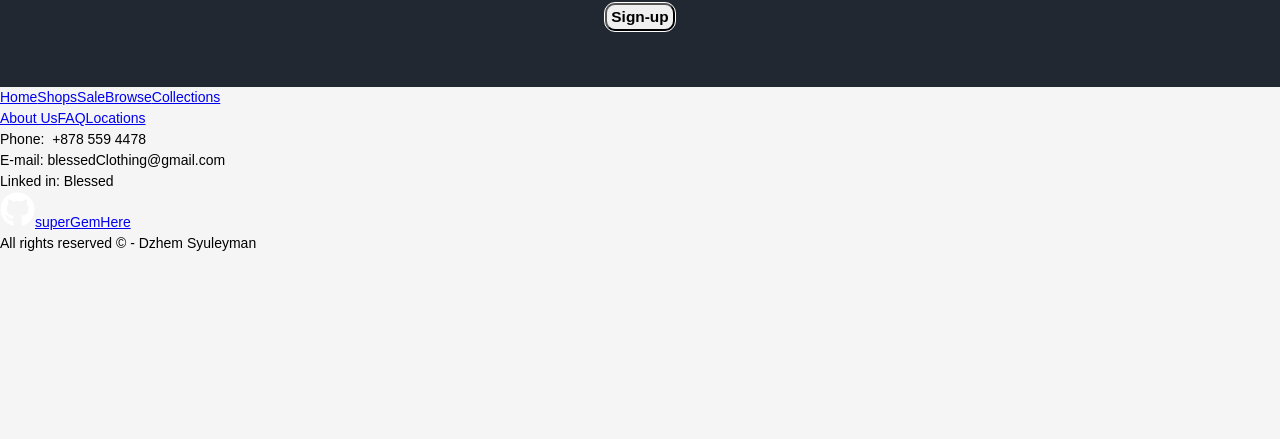
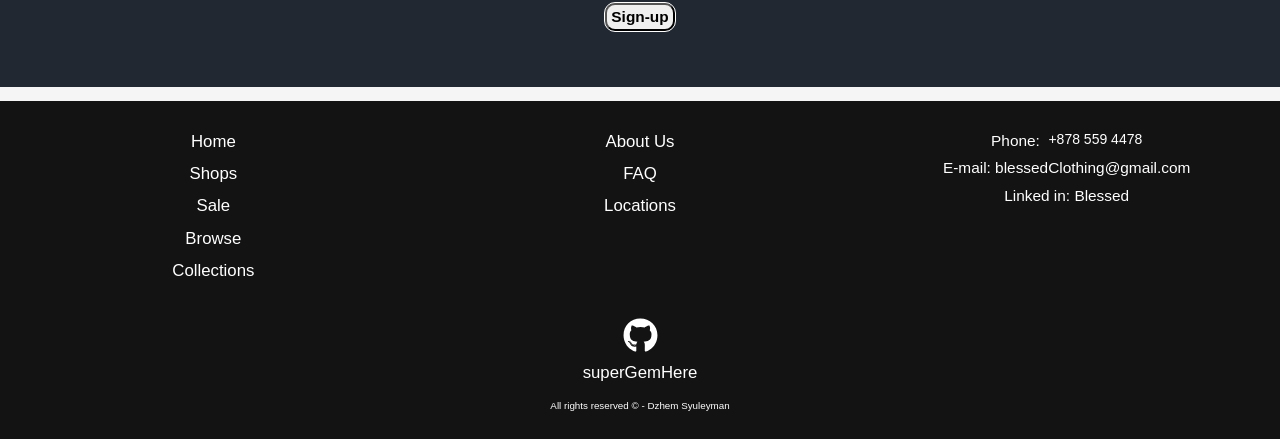
Before and after one commit to superGemHere/blessed-clothing, a React (Vite) app in the folder client/: page / in a window 1280 px wide. Shown: the part 2192-2631 px from the top of the page. Before the commit the page ends 2446 px from the top, so only its background shows below. Built offline with nearby package versions, Linux system fonts and the light colour scheme; a web font is replaced by a local one.

Commit message:
Update footer.module.css

```diff
--- a/client/src/components/outlet/Footer/footer.module.css
+++ b/client/src/components/outlet/Footer/footer.module.css
@@ -0,0 +1,82 @@
+.container{
+    display: flex;
+    width: 100%;
+    height: fit-content;
+    margin-top: 1rem;
+    flex-direction: column;
+    justify-content: center;
+    align-items: center;
+    padding: 2rem 0;
+    background-color: #131313;
+    gap: 1rem;
+}
+
+.links{
+    display: flex;
+    width: 100%;
+    height: fit-content;
+}
+
+.navigation {
+    display: flex;
+    flex-direction: column;
+    flex: 1 1 33%;
+    align-items: center;
+    gap: .5rem;
+}
+.about {
+    display: flex;
+    flex-direction: column;
+    flex: 1 1 33%;
+    align-items: center;
+    gap: .5rem;
+}
+.contacts {
+    display: flex;
+    flex-direction: column;
+    flex: 1 1 33%;
+    align-items: center;
+    gap: .3rem;
+}
+
+.phoneNumber{
+    font-family: sans-serif;
+    font-size: 1rem;
+}
+
+.link{
+    color: #fff;
+    text-decoration: none;
+    text-underline-offset: 5px;
+    font-size: 1.2rem;
+}
+
+.link:hover {
+    text-decoration: underline;
+}
+
+.link:visited{
+    color: #fff;
+}
+
+.paragraph{
+    display: flex;
+    color: #fff;
+    font-size: 1.1rem;
+}
+
+.github{
+    display: flex;
+    align-items: center;
+    flex-direction: column;
+    color: #fff;
+    margin-top: 1.5rem;
+    gap: .5rem;
+    position: relative;
+   /* left: 33%; */
+}
+
+.copyRight{
+    color: #fff;
+    font-size: .7rem;
+}
```
